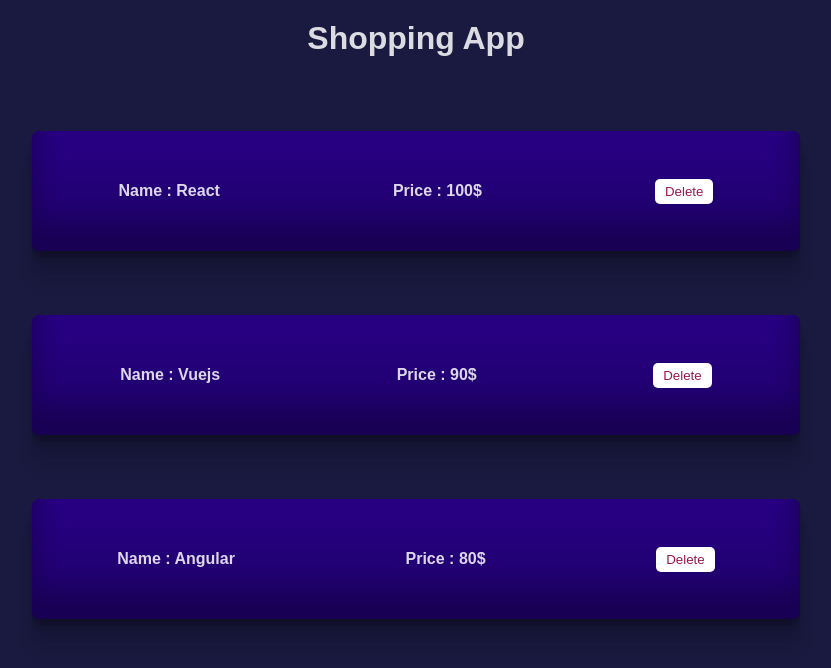
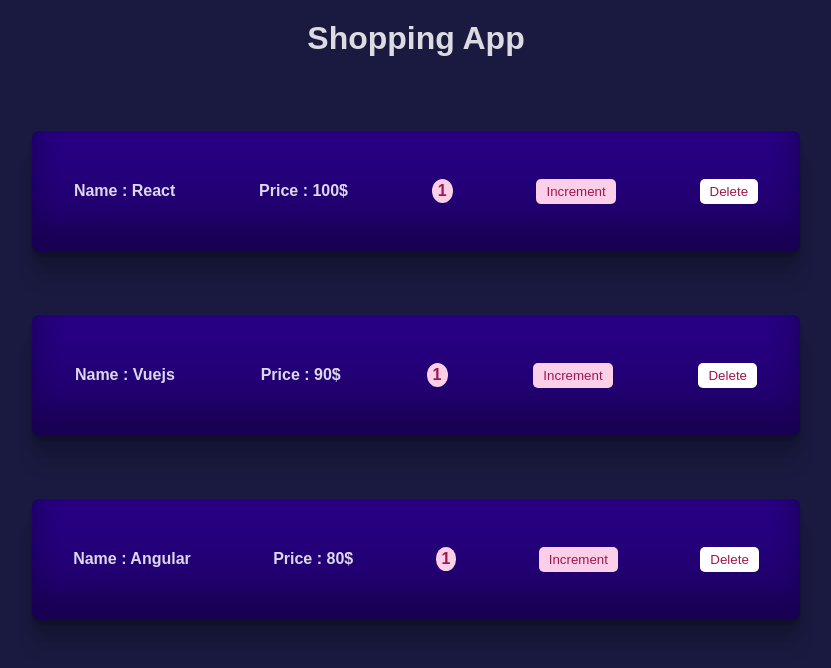
Before and after one commit to arashKazerouni/firstReactApp, a React (Create React App) app: page / in a window 1280 px wide. Shown: the top 668 px of the page, without its empty margins (224-1055 px from the left). Built offline with nearby package versions, Linux system fonts and the light colour scheme.

Commit message:
increment button and quantity addded

```diff
--- a/src/ProductList.js
+++ b/src/ProductList.js
@@ -3,9 +3,9 @@
 import Product from "./components/Product/Product";
 const ProductList = () => {
   const [products, setProduct] = useState([
-    { name: "react", price: "100$", id: 1 },
-    { name: "vuejs", price: "90$", id: 2 },
-    { name: "angular", price: "80$", id: 3 },
+    { name: "react", price: "100$", id: 1, quantity:1 },
+    { name: "vuejs", price: "90$", id: 2, quantity:1 },
+    { name: "angular", price: "80$", id: 3, quantity:1 },
   ]);
 
   const removeHandler = (id) => {
@@ -20,6 +20,7 @@
           <Product
             name={product.name}
             price={product.price}
+            quantity={product.quantity}
             key={product.id}
             onDelete={() => removeHandler(product.id)}
           />
--- a/src/components/Product/Product.js
+++ b/src/components/Product/Product.js
@@ -1,13 +1,13 @@
 import { useState } from "react";
 import styles from "./product.module.css";
-
-
 
 const Product = (props) => {
   return (
     <div className={styles.product}>
       <p>name : {props.name}</p>
       <p>price : {props.price}</p>
+      <p className={styles.quantity}>{props.quantity}</p>
+      <button className={styles.increment}>increment</button>
       <button onClick={props.onDelete}>delete</button>
     </div>
   );
```
